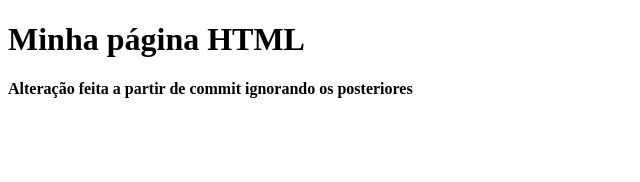
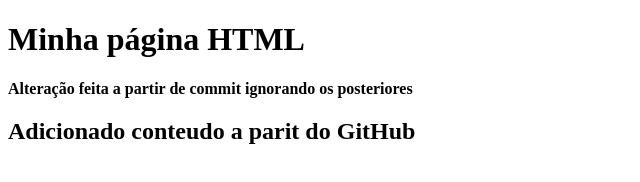
Before and after one commit to RodrigoHenriq/gama-no-github, a plain HTML site: page index.html in a window 1280 px wide. Shown: the whole page, without its empty margins (0-640 px from the left). Drawn offline with Linux system fonts and the light colour scheme.

Commit message:
Atualização a partir do GitHub

```diff
--- a/index.html
+++ b/index.html
@@ -6,5 +6,6 @@
   <body>
     <h1>Minha página HTML</h1>
     <b>Alteração feita a partir de commit ignorando os posteriores</b>
+    <h2>Adicionado conteudo a parit do GitHub</h2>
   </body>
 </html>
```
